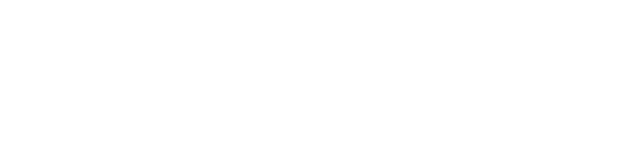
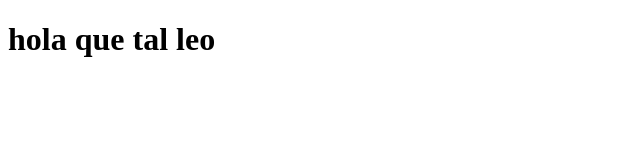
Before and after one commit to AntonioRiveros1/estudio-con-leo, a plain HTML site: page index.html in a window 1280 px wide. Shown: the whole page, without its empty margins (0-640 px from the left). Drawn offline with Linux system fonts and the light colour scheme.

Commit message:
cambios hechos

```diff
--- a/index.html
+++ b/index.html
@@ -7,5 +7,9 @@
 </head>
 <body>
 
+    <header>
+        <h1>hola que tal leo</h1>
+    </header>
+
 </body>
 </html>
```
